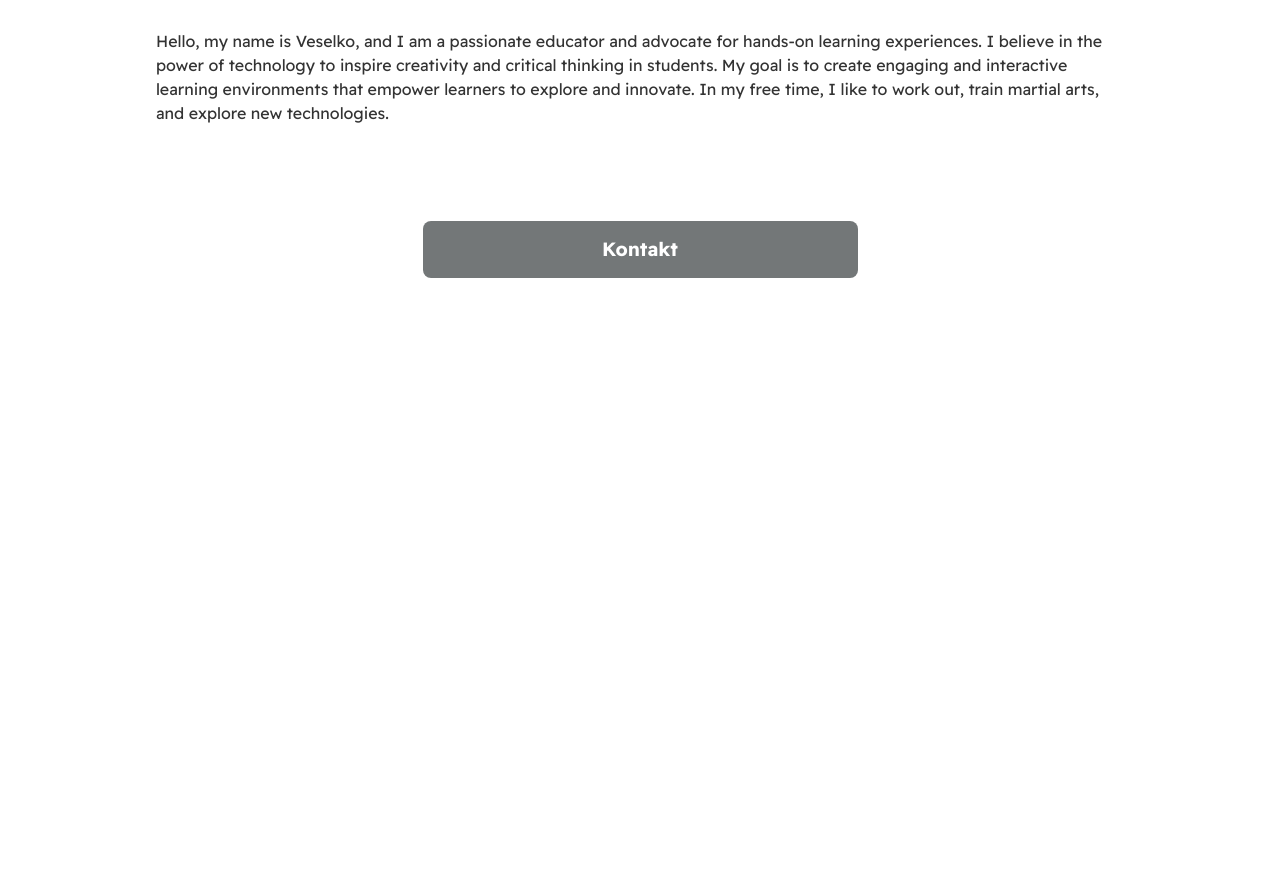
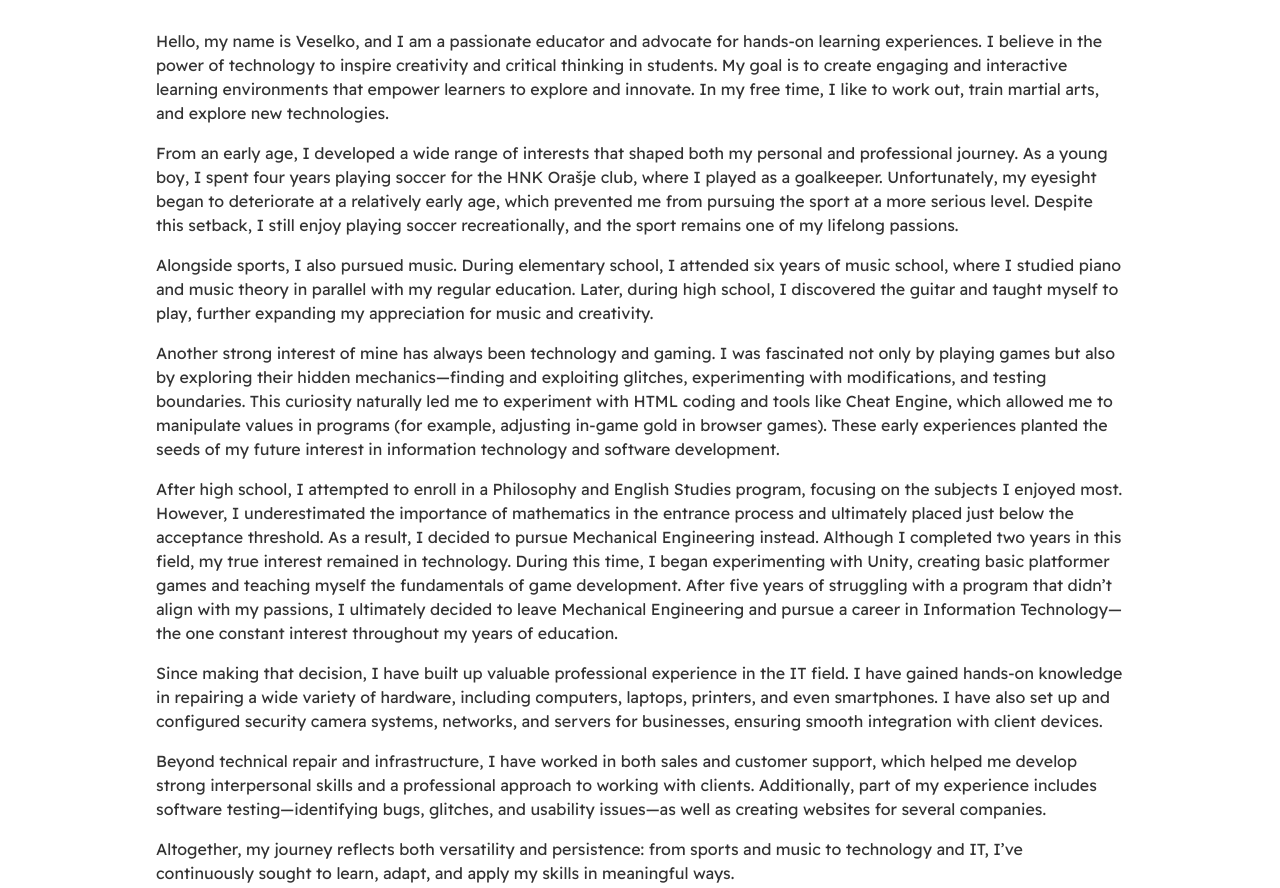
Before and after one commit to Frank-Rook/resume, a plain HTML site: page about.html in a window 1280 px wide. Shown: the part 64-952 px from the top of the page. Before the commit the page ends 800 px from the top, so only its background shows below. Drawn offline with Linux system fonts and the light colour scheme.

Commit message:
about page added text

```diff
--- a/about.html
+++ b/about.html
@@ -35,6 +35,13 @@
   <div id="container--main">
     <p>Hello, my name is Veselko, and I am a passionate educator and advocate for hands-on learning experiences. I believe in the power of technology to inspire creativity and critical thinking in students. My goal is to create engaging and interactive learning environments that empower learners to explore and innovate.
 In my free time, I like to work out, train martial arts, and explore new technologies.</p>
+      <p>From an early age, I developed a wide range of interests that shaped both my personal and professional journey. As a young boy, I spent four years playing soccer for the HNK Orašje club, where I played as a goalkeeper. Unfortunately, my eyesight began to deteriorate at a relatively early age, which prevented me from pursuing the sport at a more serious level. Despite this setback, I still enjoy playing soccer recreationally, and the sport remains one of my lifelong passions.      </p>
+      <p>Alongside sports, I also pursued music. During elementary school, I attended six years of music school, where I studied piano and music theory in parallel with my regular education. Later, during high school, I discovered the guitar and taught myself to play, further expanding my appreciation for music and creativity.</p>
+      <p>Another strong interest of mine has always been technology and gaming. I was fascinated not only by playing games but also by exploring their hidden mechanics—finding and exploiting glitches, experimenting with modifications, and testing boundaries. This curiosity naturally led me to experiment with HTML coding and tools like Cheat Engine, which allowed me to manipulate values in programs (for example, adjusting in-game gold in browser games). These early experiences planted the seeds of my future interest in information technology and software development.</p>
+      <p>After high school, I attempted to enroll in a Philosophy and English Studies program, focusing on the subjects I enjoyed most. However, I underestimated the importance of mathematics in the entrance process and ultimately placed just below the acceptance threshold. As a result, I decided to pursue Mechanical Engineering instead. Although I completed two years in this field, my true interest remained in technology. During this time, I began experimenting with Unity, creating basic platformer games and teaching myself the fundamentals of game development. After five years of struggling with a program that didn’t align with my passions, I ultimately decided to leave Mechanical Engineering and pursue a career in Information Technology—the one constant interest throughout my years of education.</p>
+      <p>Since making that decision, I have built up valuable professional experience in the IT field. I have gained hands-on knowledge in repairing a wide variety of hardware, including computers, laptops, printers, and even smartphones. I have also set up and configured security camera systems, networks, and servers for businesses, ensuring smooth integration with client devices.</p>
+      <p>Beyond technical repair and infrastructure, I have worked in both sales and customer support, which helped me develop strong interpersonal skills and a professional approach to working with clients. Additionally, part of my experience includes software testing—identifying bugs, glitches, and usability issues—as well as creating websites for several companies.</p>
+      <p>Altogether, my journey reflects both versatility and persistence: from sports and music to technology and IT, I’ve continuously sought to learn, adapt, and apply my skills in meaningful ways.</p>
   </div>
   <div class="about-btn-wrapper">
   <a class="btn about-btn" href="./contact.html" data-translate="contact">Contact me</a>
```
Also changed, not shown: agropromet.html (+2 -0 lines).
